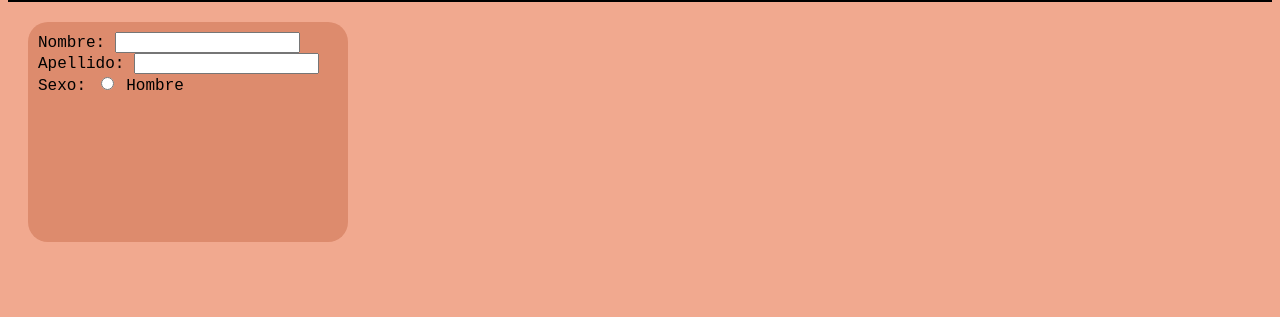
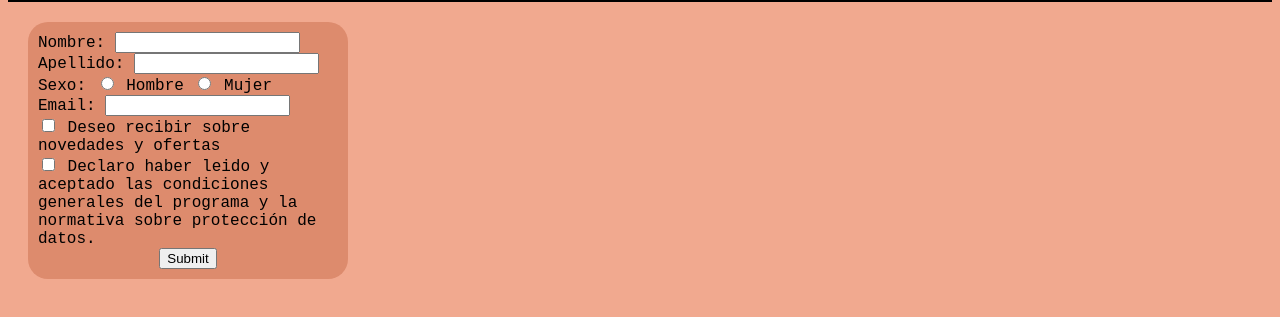
Before and after one commit to LuluRusso/Repo1, a plain HTML site: page Ejercicio11/index.html in a window 1280 px wide. Shown: the part 57-374 px from the top of the page. Drawn offline with Linux system fonts and the light colour scheme.

Commit message:
Terminado el ej 11 (Al fin entendí como manejar el formulario)

```diff
--- a/Ejercicio11/css.css
+++ b/Ejercicio11/css.css
@@ -23,6 +23,10 @@ body{
     border-radius: 20Px;
     background: rgb(221, 139, 109);
     width: 300px;
-    height: 200px;
     padding: 10px;
 }
+
+.al-medio{
+    display: block;
+    margin: 0px auto;
+}
--- a/Ejercicio11/index.html
+++ b/Ejercicio11/index.html
@@ -10,15 +10,25 @@
     <header>
         <h1>Formulario de contacto</h1>
     </header>
-    <div class="form" method="GET">
-        <form>
-            <label for="nombre">Nombre:</label>
-            <input type="text" id="nombre">
-            <label for="apellido">Apellido:</label>
-            <input type="text" id="apellido">
+    <div class="form" >
+        <form method="GET">
+            <label for="nombre" >Nombre:</label>
+            <input type="text" id="nombre"name="Nombre">
+            <label for="apellido" >Apellido:</label>
+            <input type="text" id="apellido" name="Apellido">
             <label>Sexo:</label>
-            <input type="radio" id="masculino">
+            <input type="radio" id="masculino" name="sexo" value="Hombre">
             <label for="masculino">Hombre</label>
+            <input type="radio" id="femenino" name="sexo" value="Mujer">
+            <label for="femenino">Mujer</label>
+            <label for="email" >Email:</label>
+            <input type="text" id="email" name="Email"><br>
+            <input type="checkbox" id="datos" name="Datos1"value="Si">
+            <label for="datos">Deseo recibir sobre novedades y ofertas</label><br>
+            <input type="checkbox" id="datos" name="Datos2" value="Si">
+            <label for="datos">Declaro haber leido y aceptado las condiciones generales del programa y la normativa sobre protección de datos.</label><br>
+            <input class="al-medio" type="submit" id="subir" >
+
         </form>
     </div>
 </body>
```
